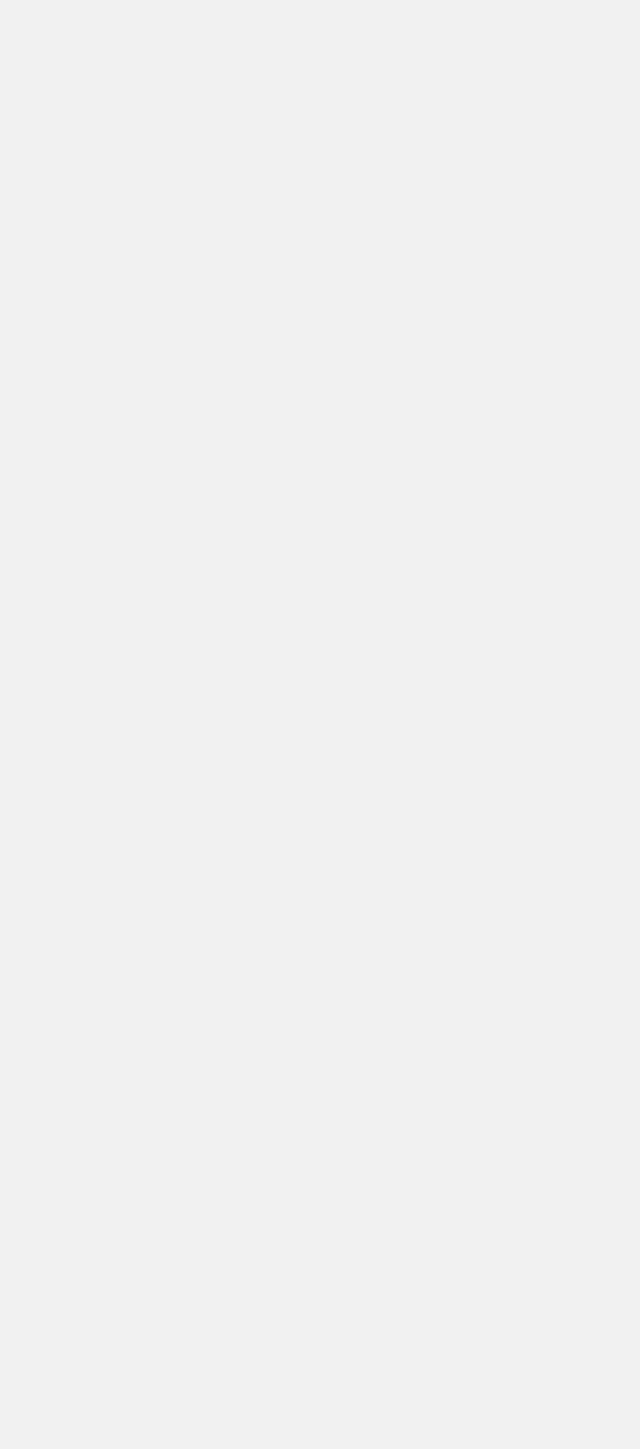
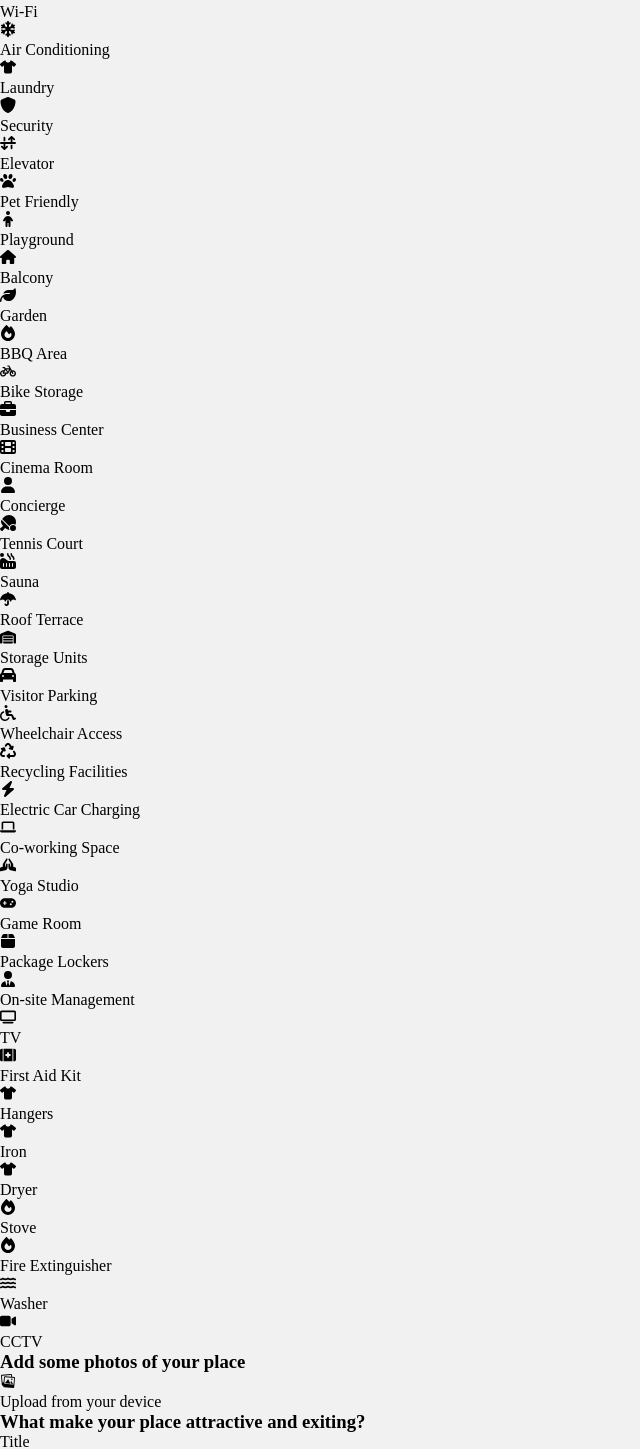
Before and after one commit to Indhiraraj/Rentify, a React (Vite) app in the folder front-end/: page /postArea in a window 1280 px wide. Shown: the part 1330-2779 px from the top of the page, without its empty margins (0-640 px from the left). Before the commit the page ends 1177 px from the top, so only its background shows below. Built offline with nearby package versions, Linux system fonts and the light colour scheme; a web font is replaced by a local one.

Commit message:
update CreateArea.jsx

```diff
--- a/front-end/package.json
+++ b/front-end/package.json
@@ -16,6 +16,7 @@
     "@mui/material": "^5.15.18",
     "axios": "^1.7.2",
     "react": "^18.2.0",
+    "react-beautiful-dnd": "^13.1.1",
     "react-dom": "^18.2.0",
     "react-icons": "^5.2.1",
     "react-loader-spinner": "^6.1.6",
--- a/front-end/src/Data/data.jsx
+++ b/front-end/src/Data/data.jsx
@@ -1,11 +1,6 @@
 import React from 'react';
-import {
-    FaBuilding, FaHouse, FaHouseUser, FaPeopleRoof, FaWarehouse, FaCity, FaDoorOpen, FaCube, FaLayerGroup, FaCampground,
-    FaSwimmer, FaDumbbell, FaParking, FaWifi, FaSnowflake, FaTshirt, FaShieldAlt, FaArrowAltCircleUp, FaPaw, FaChild,
-    FaArchway, FaLeaf, FaFireAlt, FaBicycle, FaBriefcase, FaFilm, FaConcierge, FaTableTennis, FaHotTub, FaUmbrella,
-    FaCarSide, FaWheelchair, FaRecycle, FaChargingStation, FaLaptop, FaPrayingHands, FaGamepad, FaBox, FaUserTie,
-    FaTv, FaFirstAid, FaIron, FaDryer, FaFire, FaFireExtinguisher, FaWater, FaVideoCamera
-  } from "react-icons/fa6";
+import { FaArrowDownUpAcrossLine, FaBicycle, FaBolt, FaBox, FaBriefcase, FaBuilding, FaCampground, FaCar, FaChild, FaCity, FaCube, FaDoorOpen, FaDumbbell, FaFilm, FaFire, FaGamepad, FaHandsPraying, FaHotTubPerson, FaHouse, FaHouseUser, FaKitMedical, FaLaptop, FaLayerGroup, FaLeaf, FaPaw, FaPeopleRoof, FaPersonSwimming, FaRecycle, FaShield, FaShirt, FaSnowflake, FaSquareParking, FaTableTennisPaddleBall, FaTv, FaUmbrella, FaUser, FaUserTie, FaVideo, FaWarehouse, FaWater, FaWheelchair, FaWifi } from "react-icons/fa6";
+
 // Array of property types with actual React Icons
 export const categories = [
     {
@@ -71,160 +66,43 @@ export const types = [
 
 
 export const facilities = [
-    {
-      label: "Swimming Pool",
-      icon: <FaSwimmer />
-    },
-    {
-      label: "Gym",
-      icon: <FaDumbbell />
-    },
-    {
-      label: "Parking",
-      icon: <FaParking />
-    },
-    {
-      label: "Wi-Fi",
-      icon: <FaWifi />
-    },
-    {
-      label: "Air Conditioning",
-      icon: <FaSnowflake />
-    },
-    {
-      label: "Laundry",
-      icon: <FaTshirt />
-    },
-    {
-      label: "Security",
-      icon: <FaShieldAlt />
-    },
-    {
-      label: "Elevator",
-      icon: <FaArrowAltCircleUp />
-    },
-    {
-      label: "Pet Friendly",
-      icon: <FaPaw />
-    },
-    {
-      label: "Playground",
-      icon: <FaChild />
-    },
-    {
-      label: "Balcony",
-      icon: <FaArchway />
-    },
-    {
-      label: "Garden",
-      icon: <FaLeaf />
-    },
-    {
-      label: "BBQ Area",
-      icon: <FaFireAlt />
-    },
-    {
-      label: "Bike Storage",
-      icon: <FaBicycle />
-    },
-    {
-      label: "Business Center",
-      icon: <FaBriefcase />
-    },
-    {
-      label: "Cinema Room",
-      icon: <FaFilm />
-    },
-    {
-      label: "Concierge",
-      icon: <FaConcierge />
-    },
-    {
-      label: "Tennis Court",
-      icon: <FaTableTennis />
-    },
-    {
-      label: "Sauna",
-      icon: <FaHotTub />
-    },
-    {
-      label: "Roof Terrace",
-      icon: <FaUmbrella />
-    },
-    {
-      label: "Storage Units",
-      icon: <FaWarehouse />
-    },
-    {
-      label: "Visitor Parking",
-      icon: <FaCarSide />
-    },
-    {
-      label: "Wheelchair Access",
-      icon: <FaWheelchair />
-    },
-    {
-      label: "Recycling Facilities",
-      icon: <FaRecycle />
-    },
-    {
-      label: "Electric Car Charging",
-      icon: <FaChargingStation />
-    },
-    {
-      label: "Co-working Space",
-      icon: <FaLaptop />
-    },
-    {
-      label: "Yoga Studio",
-      icon: <FaPrayingHands />
-    },
-    {
-      label: "Game Room",
-      icon: <FaGamepad />
-    },
-    {
-      label: "Package Lockers",
-      icon: <FaBox />
-    },
-    {
-      label: "On-site Management",
-      icon: <FaUserTie />
-    },
-    {
-      label: "TV",
-      icon: <FaTv />
-    },
-    {
-      label: "First Aid Kit",
-      icon: <FaFirstAid />
-    },
-    {
-      label: "Hangers",
-      icon: <FaTshirt />
-    },
-    {
-      label: "Iron",
-      icon: <FaIron />
-    },
-    {
-      label: "Dryer",
-      icon: <FaDryer />
-    },
-    {
-      label: "Stove",
-      icon: <FaFire />
-    },
-    {
-      label: "Fire Extinguisher",
-      icon: <FaFireExtinguisher />
-    },
-    {
-      label: "Washer",
-      icon: <FaWater />
-    },
-    {
-      label: "CCTV",
-      icon: <FaVideoCamera />
-    }
-  ];
+  { label: "Swimming Pool", icon: <FaPersonSwimming /> },
+  { label: "Gym", icon: <FaDumbbell /> },
+  { label: "Parking", icon: <FaSquareParking /> },
+  { label: "Wi-Fi", icon: <FaWifi /> },
+  { label: "Air Conditioning", icon: <FaSnowflake /> },
+  { label: "Laundry", icon: <FaShirt /> },
+  { label: "Security", icon: <FaShield /> },
+  { label: "Elevator", icon: <FaArrowDownUpAcrossLine /> },
+  { label: "Pet Friendly", icon: <FaPaw /> },
+  { label: "Playground", icon: <FaChild /> },
+  { label: "Balcony", icon: <FaHouse /> },
+  { label: "Garden", icon: <FaLeaf /> },
+  { label: "BBQ Area", icon: <FaFire /> },
+  { label: "Bike Storage", icon: <FaBicycle /> },
+  { label: "Business Center", icon: <FaBriefcase /> },
+  { label: "Cinema Room", icon: <FaFilm /> },
+  { label: "Concierge", icon: <FaUser /> },
+  { label: "Tennis Court", icon: <FaTableTennisPaddleBall /> },
+  { label: "Sauna", icon: <FaHotTubPerson /> },
+  { label: "Roof Terrace", icon: <FaUmbrella /> },
+  { label: "Storage Units", icon: <FaWarehouse /> },
+  { label: "Visitor Parking", icon: <FaCar /> },
+  { label: "Wheelchair Access", icon: <FaWheelchair /> },
+  { label: "Recycling Facilities", icon: <FaRecycle /> },
+  { label: "Electric Car Charging", icon: <FaBolt /> },
+  { label: "Co-working Space", icon: <FaLaptop /> },
+  { label: "Yoga Studio", icon: <FaHandsPraying /> },
+  { label: "Game Room", icon: <FaGamepad /> },
+  { label: "Package Lockers", icon: <FaBox /> },
+  { label: "On-site Management", icon: <FaUserTie /> },
+  { label: "TV", icon: <FaTv /> },
+  { label: "First Aid Kit", icon: <FaKitMedical /> },
+  { label: "Hangers", icon: <FaShirt /> },
+  { label: "Iron", icon: <FaShirt /> },
+  { label: "Dryer", icon: <FaShirt /> },
+  { label: "Stove", icon: <FaFire /> },
+  { label: "Fire Extinguisher", icon: <FaFire /> },
+  { label: "Washer", icon: <FaWater /> },
+  { label: "CCTV", icon: <FaVideo /> }
+];
--- a/front-end/src/components/CreateAreas/CreateArea.jsx
+++ b/front-end/src/components/CreateAreas/CreateArea.jsx
@@ -1,104 +1,264 @@
-import React from 'react';
+import React, { useState } from "react";
 import "./CreateArea.css";
-import { categories,types } from '../../Data/data';
-import { RemoveCircleOutline,AddCircleOutline } from '@mui/icons-material';
+import { categories, facilities, types } from "../../Data/data";
+import { RemoveCircleOutline, AddCircleOutline } from "@mui/icons-material";
+import { DragDropContext, Draggable, Droppable } from "react-beautiful-dnd";
+import { IoIosImages } from "react-icons/io";
+import { BiTrash } from "react-icons/bi";
 
 const CreateArea = () => {
+  // UPLOAD, DRAG,REMOVE PHOTOS
+  const [photos, setPhotos] = useState([]);
+
+  const handleUploadPhotos = (e) => {
+    const newPhotos = e.target.files;
+    setPhotos((prevPhotos) => [...prevPhotos, ...newPhotos]);
+    console.log(photos);
+  };
+
+  const handleDragPhoto = (result) => {
+    console.log(result);
+    if (!result.destination) return;
+    const items = Array.from(photos);
+    const [reorderedItem] = items.slice(result.source.index, 1);
+    items.slice(result.destination.index, 0, reorderedItem);
+
+    setPhotos(items);
+  };
+
+  const handleRemovePhoto = (indexToRemove) => {
+    setPhotos((prevPhotos) =>
+      prevPhotos.filter((_, index) => index != indexToRemove)
+    );
+  };
+
   return (
-    <div className='post-area'>
+    <div className="post-area">
       <h1>Publish Your Place</h1>
       <form>
-        <div className='post-area__step1'>
+        <div className="post-area__step1">
           <h2>Tell us about your place</h2>
-            <hr/>
+          <hr />
           <h3>Which of the following categories best describes your place?</h3>
-            <div className='category-list'>
-                {categories.map((item,index) => (
-                    <div className='category' key={index}>
-                        <div className='category-icon'>{item.icon}</div>
+          <div className="category-list">
+            {categories.map((item, index) => (
+              <div className="category" key={index}>
+                <div className="category-icon">{item.icon}</div>
                 <p>{item.label}</p>
               </div>
             ))}
           </div>
 
           <h3>What type of place will tenants have?</h3>
-            <div className='type-list'>
-                {types.map((type,index) => (
-                    <div className='type' key={index}>
-                        <div className='type-text'>
+          <div className="type-list">
+            {types.map((type, index) => (
+              <div className="type" key={index}>
+                <div className="type-text">
                   <h4>{type.name}</h4>
                   <p>{type.description}</p>
                 </div>
-                        <div className='type-icon'>{type.icon}</div>
-
+                <div className="type-icon">{type.icon}</div>
               </div>
             ))}
           </div>
 
           <h3>Where's your place located?</h3>
-            <div className='address'>
-                <div className='location sa'>
+          <div className="address">
+            <div className="location sa">
               <p>Street Address</p>
-                    <input type='text' placeholder='Door No,Street Address' required />
+              <input
+                type="text"
+                placeholder="Door No,Street Address"
+                required
+              />
             </div>
-                <div className='location ct'>
+            <div className="location ct">
               <p>City</p>
-                    <input type='text' placeholder='City' required/>
+              <input type="text" placeholder="City" required />
             </div>
-                <div className='location st'>
+            <div className="location st">
               <p>State</p>
-                    <input type='text' placeholder='State' required/>
+              <input type="text" placeholder="State" required />
             </div>
-                <div className='location cy'>
+            <div className="location cy">
               <p>Country</p>
-                    <input type='text' placeholder='Country' required/>
+              <input type="text" placeholder="Country" required />
             </div>
           </div>
 
           <h3>Share something about your place</h3>
-            <div className='basics'>
-                <div className='basic'>
+          <div className="basics">
+            <div className="basic">
               <p>Guests</p>
-                    <div className='basic-count'>
-                        <RemoveCircleOutline sx={{font:"inherit"}}/>
+              <div className="basic-count">
+                <RemoveCircleOutline sx={{ font: "inherit" }} />
                 <p>1</p>
-                        <AddCircleOutline sx={{font: "inherit"}} />
+                <AddCircleOutline sx={{ font: "inherit" }} />
               </div>
             </div>
-                <div className='basic'>
+            <div className="basic">
               <p>Bedrooms</p>
-                    <div className='basic-count'>
-                        <RemoveCircleOutline sx={{font:"inherit"}}/>
+              <div className="basic-count">
+                <RemoveCircleOutline sx={{ font: "inherit" }} />
                 <p>1</p>
-                        <AddCircleOutline sx={{font: "inherit"}} />
+                <AddCircleOutline sx={{ font: "inherit" }} />
               </div>
             </div>
-                <div className='basic'>
+            <div className="basic">
               <p>Beds</p>
-                    <div className='basic-count'>
-                        <RemoveCircleOutline sx={{font:"inherit"}}/>
+              <div className="basic-count">
+                <RemoveCircleOutline sx={{ font: "inherit" }} />
                 <p>1</p>
-                        <AddCircleOutline sx={{font: "inherit"}} />
+                <AddCircleOutline sx={{ font: "inherit" }} />
               </div>
             </div>
-                <div className='basic'>
+            <div className="basic">
               <p>Bathrooms</p>
-                    <div className='basic-count'>
-                        <RemoveCircleOutline sx={{font:"inherit"}}/>
+              <div className="basic-count">
+                <RemoveCircleOutline sx={{ font: "inherit" }} />
                 <p>1</p>
-                        <AddCircleOutline sx={{font: "inherit"}} />
+                <AddCircleOutline sx={{ font: "inherit" }} />
               </div>
             </div>
           </div>
         </div>
 
-        <div className='post-area__step2'>
+        <div className="post-area__step2">
           <h2>Make your place stand out</h2>
           <hr />
+
+          <h3>Tell guests what your place has to offer</h3>
+          <div className="facilities">
+            {facilities.map((item, index) => (
+              <div className="facility" key={index}>
+                <div className="facility_icon">{item.icon}</div>
+                <p>{item.label}</p>
+              </div>
+            ))}
+          </div>
+
+          <h3>Add some photos of your place</h3>
+          <DragDropContext onDragEnd={handleDragPhoto}>
+            <Droppable droppableId="photos" direction="horizontal">
+              {(provided) => (
+                <div
+                  className="photos"
+                  {...provided.droppableProps}
+                  ref={provided.innerRef}
+                >
+                  {photos.length < 1 && (
+                    <>
+                      <input
+                        id="image"
+                        type="file"
+                        style={{ display: "none" }}
+                        accept="image/*"
+                        onChange={handleUploadPhotos}
+                        multiple
+                      />
+                      <label htmlFor="image" className="alone">
+                        <div className="icon">
+                          <IoIosImages />
+                        </div>
+                        <p>Upload from your device</p>
+                      </label>
+                    </>
+                  )}
+
+                  {photos.length >= 1 && (
+                    <>
+                      {photos.map((photo, index) => {
+                        return (
+                          <Draggable
+                            key={index}
+                            draggableId={index.toString()}
+                            index={index}
+                          >
+                            {(provided) => (
+                              <div
+                                className="photo"
+                                ref={provided.innerRef}
+                                {...provided.draggableProps}
+                                {...provided.dragHandleProps}
+                              >
+                                <img
+                                  src={URL.createObjectURL(photo)}
+                                  alt="place"
+                                />
+                                <button
+                                  type="button"
+                                  onClick={() => handleRemovePhoto(index)}
+                                >
+                                  <BiTrash />
+                                </button>
+                              </div>
+                            )}
+                          </Draggable>
+                        );
+                      })}
+
+                      <input
+                        id="image"
+                        type="file"
+                        style={{ display: "none" }}
+                        accept="image/*"
+                        onChange={handleUploadPhotos}
+                        multiple
+                      />
+                      <label htmlFor="image" className="together">
+                        <div className="icon">
+                          <IoIosImages />
+                        </div>
+                        <p>Upload from your device</p>
+                      </label>
+                    </>
+                  )}
+
+                  {provided.placeholder}
+                </div>
+              )}
+            </Droppable>
+          </DragDropContext>
+
+          <h3>What make your place attractive and exiting?</h3>
+          <div className="description">
+            <p>Title</p>
+            <input type="text" placeholder="Title" name="title" required />
+            <p>Description</p>
+            <textarea
+              type="text"
+              placeholder="Description"
+              name="description"
+              required
+            />
+            <p>Highlight</p>
+            <input
+              type="text"
+              placeholder="Highlight"
+              name="highlight"
+              required
+            />
+            <p>Highlight details</p>
+            <textarea
+              type="text"
+              placeholder="Highlight details"
+              name="highlightDetails"
+              required
+            />
+            <p>Now, set your PRICE</p>
+            <span>$</span>
+            <input
+              type="number"
+              placeholder="100"
+              name="price"
+              className="price"
+              required
+            />
+          </div>
         </div>
       </form>
     </div>
-  )
-}
+  );
+};
 
-export default CreateArea
+export default CreateArea;
```
Also changed, not shown: front-end/src/components/CreateAreas/CreateArea.css (+12 -0 lines), 1 other file (tests, documents, lock files or other folders). Lines whose indentation alone changed are shown as unchanged.
